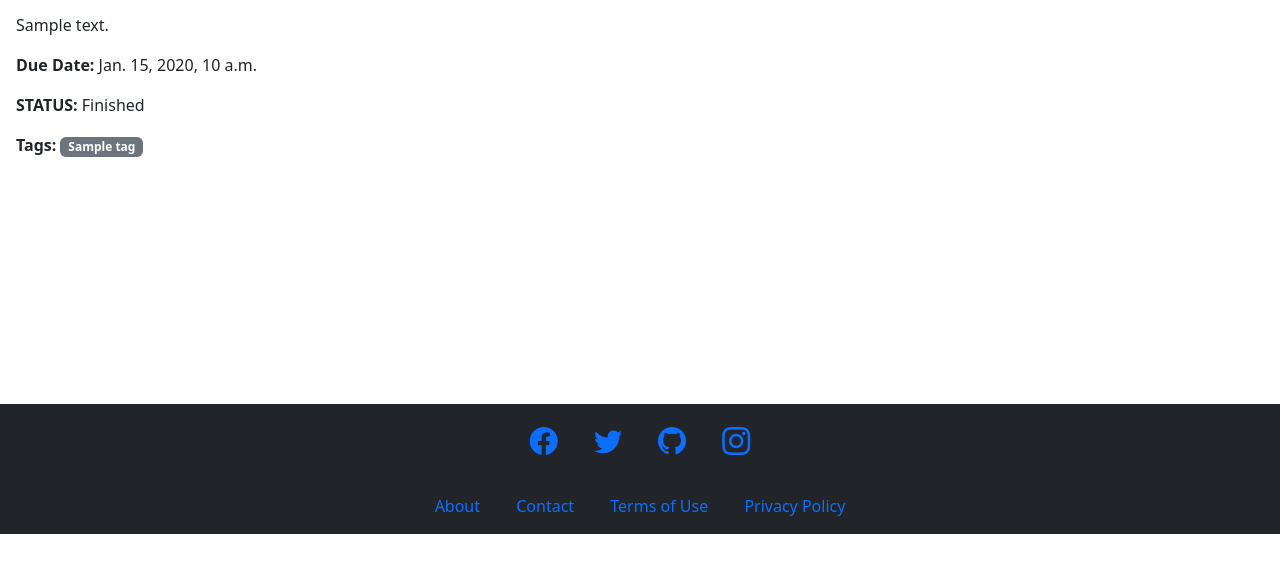
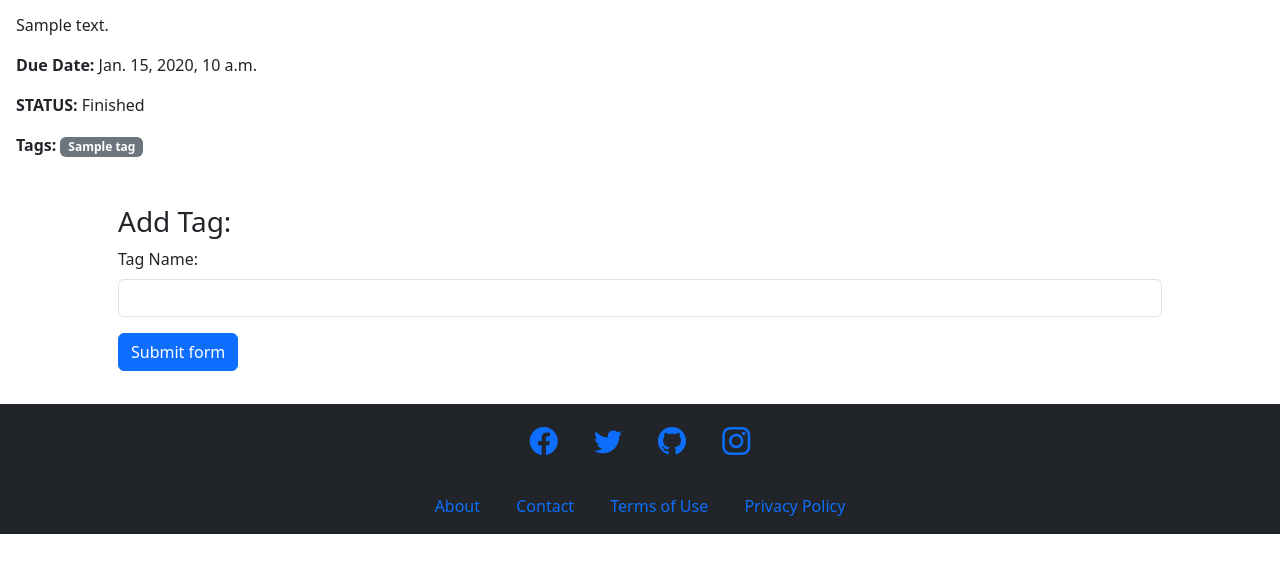
Before and after one commit to HosseinTahami/HW-98, a Django app: page /tasks/1 in a window 1280 px wide. Shown: the part 266-836 px from the top of the page. Before the commit the page ends 800 px from the top, so only its background shows below. Run offline with Django 4.2, Linux system fonts and the light colour scheme; tables that the repository leaves empty hold one stand-in row (values such as "Sample post").

Commit message:
create tag in task_detail and add to the task

```diff
--- a/HW15/TaskManager/TaskApp/views.py
+++ b/HW15/TaskManager/TaskApp/views.py
@@ -24,24 +24,39 @@ def search(request):
 
 
 def task_detail(request, task_id):
-    detail = Task.objects.get(id = task_id)
-    now = timezone.now()
-    if detail.due_date > now :
-        remain = 'Ongoing'
-        detail.status = 'O'
-        detail.save()
-    else:
-        remain = 'Finished'
-        detail.status = 'F'
-        detail.save()
-    tags = detail.tags.all()
-    return render(
-        request,
-        'task_detail.html',
-        {'detail' : detail,
-        'remain' : remain,
-        'tags' : tags}
-        )
+    if request.method == "POST":
+        tag_name = request.POST['name']
+        tag_list = Tag.objects.all()
+        tag_list = list(tag_list)
+        try:
+            Tag.objects.get(name=tag_name)
+        except:
+            t = Tag.objects.create(
+                name = tag_name
+                )
+            t.save()
+            my_task = Task.objects.get(id = task_id)
+            my_task.tags.add(t)
+        return redirect('tasks')
+    if request.method == "GET":
+        detail = Task.objects.get(id = task_id)
+        now = timezone.now()
+        if detail.due_date > now :
+            remain = 'Ongoing'
+            detail.status = 'O'
+            detail.save()
+        else:
+            remain = 'Finished'
+            detail.status = 'F'
+            detail.save()
+        tags = detail.tags.all()
+        return render(
+            request,
+            'task_detail.html',
+            {'detail' : detail,
+            'remain' : remain,
+            'tags' : tags}
+            )
 
 
 def tasks(request):
@@ -87,7 +102,9 @@ def tasks(request):
 def search_results(request):
     if request.method == "POST" :
         searched = request.POST['searched']
-        tasks = Task.objects.filter(Q(title__icontains=searched) | Q(tags__name__icontains=searched)).distinct()
+        tasks = Task.objects.filter(
+            Q(title__icontains=searched) | Q(tags__name__icontains=searched)
+            ).distinct()
         print(tasks)
         return render(
             request,
--- a/HW15/TaskManager/template/task_detail.html
+++ b/HW15/TaskManager/template/task_detail.html
@@ -14,4 +14,20 @@
         </p>
     </div>
 </div>
+<article class="mb-4 mt-3">
+    <div class="container px-4 px-lg-5">
+        <h3>Add Tag:</h3>
+        <form class=" row gx-4 gx-lg-5 justify-content-center needs-validation" method="POST">
+            {% csrf_token %}
+            <div class="col-12">
+                <label for="validationDefault01" class="form-label">Tag Name:</label>
+                <input type="text" class="form-control" id="validationDefault01" value="" name="name" required>
+            </div>
+            <br>
+            <div class="col-12 mt-3">
+                <button class="btn btn-primary" type="submit" name="sub">Submit form</button>
+            </div>
+        </form>
+    </div>
+</article>
 {%endblock%}
```
